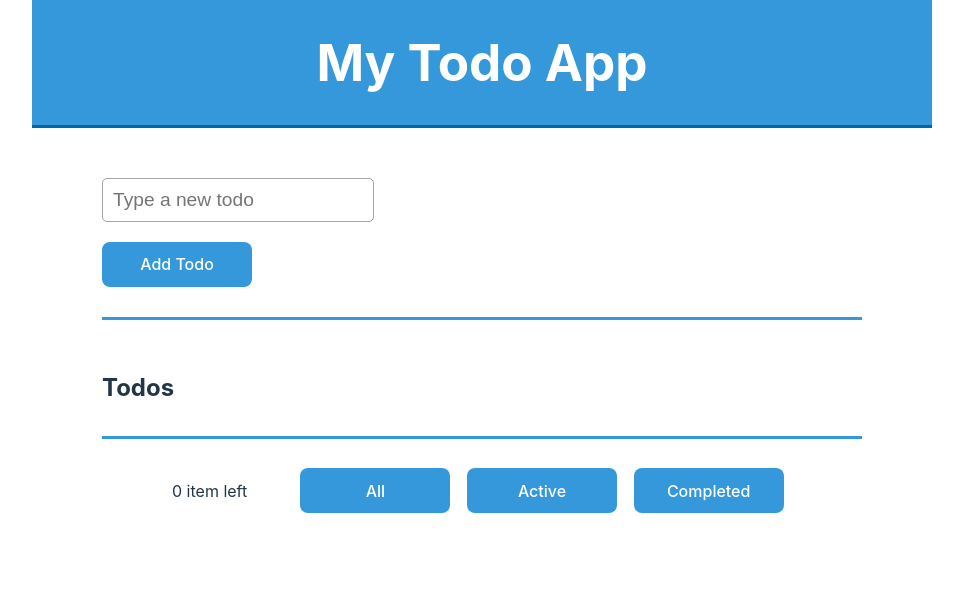
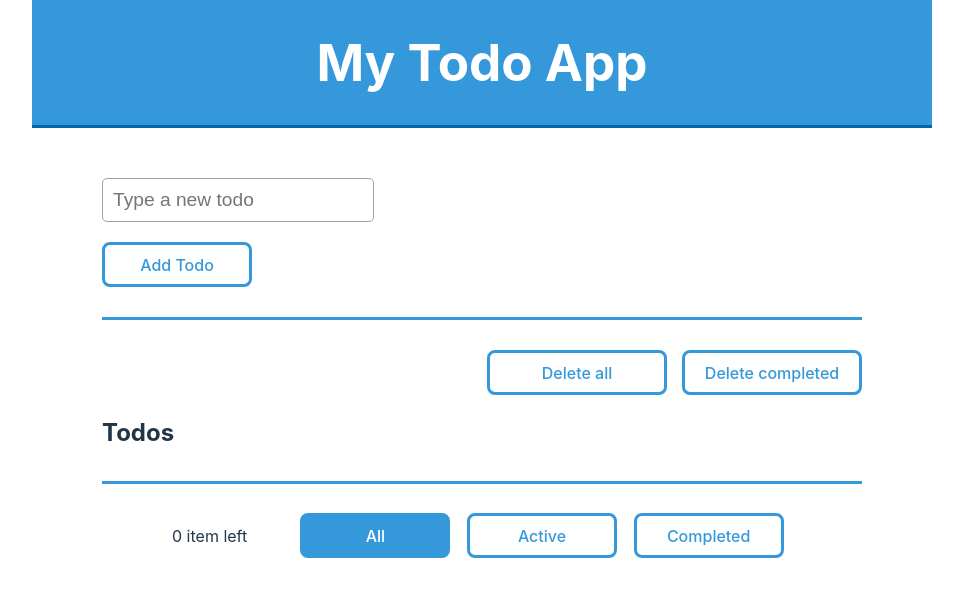
Before and after one commit to Carole-GRD/react-intro, a React (Vite) app: page / in a window 1280 px wide. Shown: the top 596 px of the page, without its empty margins (158-1121 px from the left). Built offline with nearby package versions, Linux system fonts and the light colour scheme.

Commit message:
button delete all + button delete completed

```diff
--- a/src/components/form/form.css
+++ b/src/components/form/form.css
@@ -19,6 +19,17 @@
     height: 45px;
     width: 150px;
     margin-bottom: 30px;
+    border: 3px solid #3498db;
+    background-color: #fff;
+    color: #3498db;
+    outline: none;
+}
+
+.form button:hover {
+    border: 3px solid #3498db;
+    background-color: #3498db;
+    color: #fff;
+    outline: none;
 }
 
 @media only screen and (min-width: 400px) {
--- a/src/components/list/List.jsx
+++ b/src/components/list/List.jsx
@@ -2,37 +2,43 @@
 import { useState } from 'react';
 import './list.css'
 
-function List( { todos, onChecked, onDeleteTodo } ) {
+function List( { todos, onChecked, onDeleteTodo, onDeleteAll, onDeleteCompleted } ) {
 
+    const [classActive, setClassActive] = useState('all');
 
-    const [todosToDisplay, setTodoToDisplay] = useState('all');
+    const todosToDisplay = (() => {
+        switch (classActive) {
+            case 'active':
+                return todos.filter(todo => !todo.checked);
+            case 'completed':
+                return todos.filter(todo => todo.checked);
+            default:
+                return todos;
+        }
+    })();
 
-    function handleDisplayAll() {
-        setTodoToDisplay('all');
-    }
+    const handleDisplayAll = () => setClassActive('all');
+    const handleDisplayActive = () => setClassActive('active');
+    const handleDisplayCompleted = () => setClassActive('completed');
 
-    function handleDisplayActive() {
-        setTodoToDisplay('active');
-    }
-
-    function handleDisplayCompleted() {
-        setTodoToDisplay('completed');
-    }
-
-    const todosActive = todos.filter(todo => todo.checked === false);
-    const todosCompleted = todos.filter(todo => todo.checked === true);
-
-    const displayTodos =
-        todosToDisplay === 'all'
-        ? todos
-        : (todosToDisplay === 'active' ? todosActive : todosCompleted);
+    const handleDeleteAll = () => onDeleteAll();
+    const handleDeleteCompleted = () => onDeleteCompleted();
 
     return (
         <div className='list'>
 
+            <div className="delete">
+                <button onClick={handleDeleteAll}>
+                    Delete all
+                </button>
+                <button onClick={handleDeleteCompleted}>
+                    Delete completed
+                </button>
+            </div>
+
             <h2>Todos</h2>
 
-            {displayTodos.map((todo) => (
+            {todosToDisplay.map((todo) => (
                 <div key={todo.id}>
                     <button className='bin-btn' onClick={() => onDeleteTodo(todo.id)}>
                         <img
@@ -57,13 +63,13 @@ function List( { todos, onChecked, onDeleteTodo } ) {
                     {todos.length} item{todos.length > 1 && 's'} left
                 </div>
                 <div className="btn">
-                    <button onClick={handleDisplayAll}>
+                    <button onClick={handleDisplayAll} className={classActive === 'all' ? "active" : ""}>
                         All
                     </button>
-                    <button onClick={handleDisplayActive}>
+                    <button onClick={handleDisplayActive} className={classActive === 'active' ? "active" : ""}>
                         Active
                     </button>
-                    <button onClick={handleDisplayCompleted}>
+                    <button onClick={handleDisplayCompleted} className={classActive === 'completed' ? "active" : ""}>
                         Completed
                     </button>
                 </div>
--- a/src/components/list/list.css
+++ b/src/components/list/list.css
@@ -1,3 +1,30 @@
+/* boutons delete all et completed */
+.list .delete {
+    display: flex;
+    flex-direction: column;
+    align-items: flex-end;
+    gap: 15px;
+}
+
+.list .delete button {
+    height: 45px;
+    width: 180px;
+    border: 3px solid #3498db;
+    background-color: white;
+    color: #3498db;
+    outline: none;
+    cursor: pointer;
+}
+.list .delete button:hover {
+    border: 3px solid #3498db;
+    background-color: #3498db;
+    color: #fff;
+    outline: none;
+}
+
+
+
+/* liste de todos */
 .list {
     padding: 0 30px;
 }
@@ -46,8 +73,24 @@
     width: 150px;
     row-gap: 15px;
 }
+.list .select .btn button {
+    border: 3px solid #3498db;
+    background-color: white;
+    color: #3498db;
+    outline: none;
+}
+.list .select .btn button.active {
+    border: 3px solid #3498db;
+    background-color: #3498db;
+    color: white;
+}
+.list .select .btn button:hover {
+    border: 3px solid #3498db;
+    background-color: #3498db;
+    color: white;
+}
 
-
+/* Breakpoint 400px */
 
 @media only screen and (min-width: 400px) {
     .list {
@@ -73,7 +116,14 @@
 }
 
 
+/* Breakpoint 800px */
+
 @media only screen and (min-width: 800px) {
+    .list .delete {
+        flex-direction: row;
+        justify-content: flex-end;
+    }
+
     .list .select .btn {
         display: flex;
         flex-direction: row;
--- a/src/containers/todoList/TodoList.jsx
+++ b/src/containers/todoList/TodoList.jsx
@@ -66,6 +66,16 @@ function TodoList() {
         }
     }
 
+    function deleteAll() {
+        setTodos([]);
+    }
+
+    function deleteCompleted() {
+        const todosNotCompleted = todos.filter(todo => !todo.checked);
+        setTodos(todosNotCompleted);
+    }
+
+
 
     return (
         <>
@@ -75,6 +85,8 @@ function TodoList() {
                 todos={todos}
                 onChecked={checked}
                 onDeleteTodo={deleteTodo}
+                onDeleteAll={deleteAll}
+                onDeleteCompleted={deleteCompleted}
             />
         </>
     )
```
